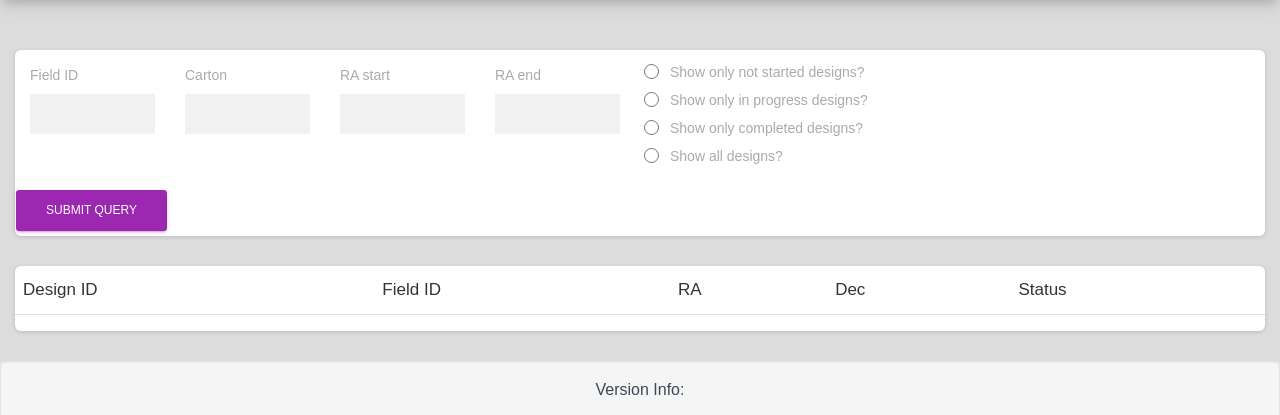
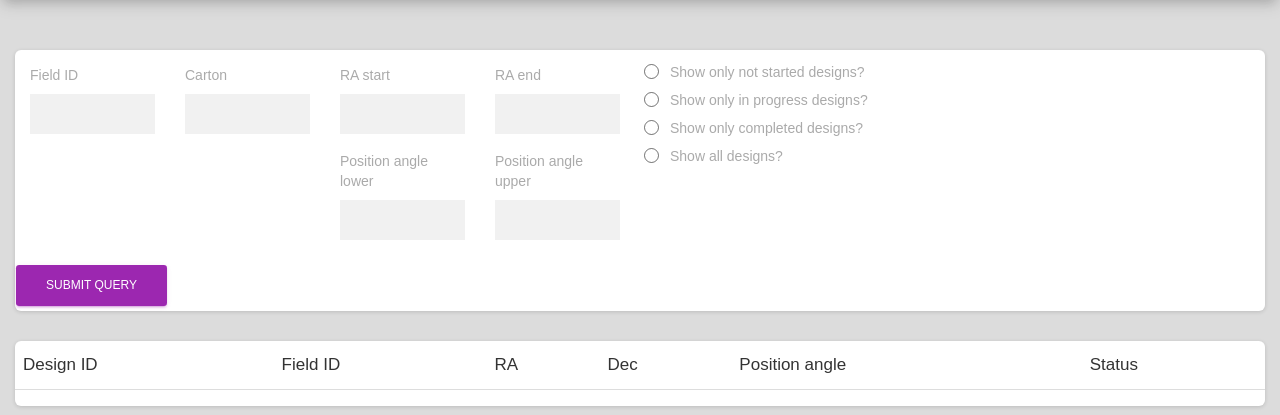
Before and after one commit to sdss/kronos, a Python web app: template python/kronos/templates/designQuery.html in a window 1280 px wide. Shown: the part 74-489 px from the top of the page. Run offline with Jinja, Linux system fonts and the light colour scheme; the template is opened without the code that fills it, so the values that code supplies are empty; some libraries are stand-ins or nearby versions.

Commit message:
begin add pa design query

```diff
--- a/python/kronos/templates/designListMacro.html
+++ b/python/kronos/templates/designListMacro.html
@@ -6,6 +6,7 @@
             <td class="text-left"> <a href="fieldDetail.html?fieldID={{design.field_id}}">{{design.field_id}}</a></td>
             <td class="text-left">{{"%.2f" % design.racen}}</td>
             <td class="text-left">{{"%.2f" % design.deccen}}</td>
+            <td class="text-left">{{"%.2f" % design.position_angle}}</td>
             <td class="text-left">
                 {% if design.label == "done" %}
                     <span style="color:green">{{design.label}}</span>
--- a/python/kronos/templates/designQuery.html
+++ b/python/kronos/templates/designQuery.html
@@ -99,6 +99,18 @@
         <label for="ra1Select">RA end</label>
         <input id="ra1Select" type="text" name="ra1Select" value="{{ra_range[1]}}">
       </div>
+      <div class="form-group col-md-3">
+      </div>
+      <div class="form-group col-md-3">
+      </div>
+      <div class="form-group col-md-3">
+        <label for="pa1Select">Position angle lower</label>
+        <input id="pa1Select" type="text" name="pa1Select" value="{{pa_range[1]}}">
+      </div>
+      <div class="form-group col-md-3">
+        <label for="pa1Select">Position angle upper</label>
+        <input id="pa1Select" type="text" name="pa1Select" value="{{pa_range[1]}}">
+      </div>
     </div>
     <div class="form-group col-md-6">
       <div class="form-check form-check-radio">
@@ -152,6 +164,7 @@
         <th>Field ID</th>
         <th>RA</th>
         <th>Dec</th>
+        <th>Position angle</th>
         <th>Status</th>
       </tr>
     </thead>
```
Also changed, not shown: python/kronos/controllers/designQuery.py (+13 -1 lines), python/kronos/dbConvenience.py (+11 -4 lines).
